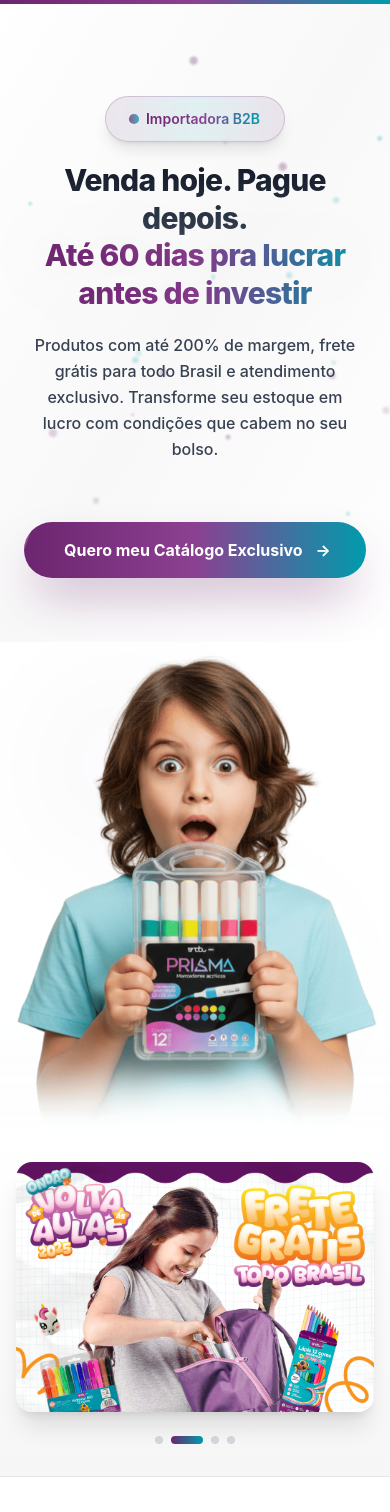
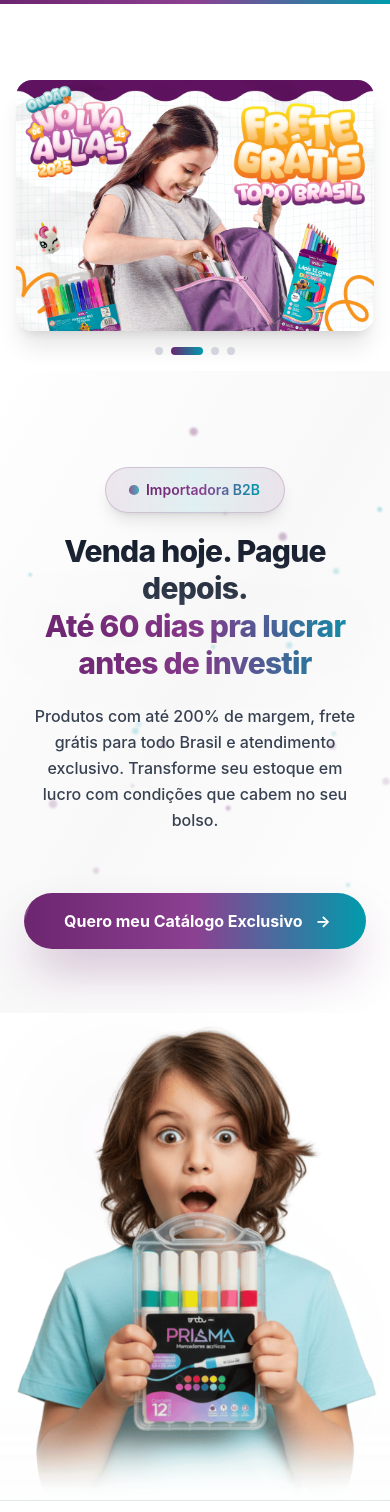
Before and after one commit to vblendo1/landingpage-onda, a React (Vite) app: page / in a window 390 px wide. Shown: the top 1512 px of the page. Built offline with nearby package versions, Linux system fonts and the light colour scheme.

Commit message:
Updated App.tsx

```diff
--- a/src/App.tsx
+++ b/src/App.tsx
@@ -22,9 +22,9 @@ function App() {
     <div className="min-h-screen bg-[#f6f6f6]">
       <ScrollProgress />
       <Navbar />
+      <HeroBannerCarousel />
       <Hero onCTAClick={() => setIsModalOpen(true)} />
       <HeroImageMobile />
-      <HeroBannerCarousel />
       <Logos3 />
       <div id="diferenciais">
         <Differentials onCTAClick={() => setIsModalOpen(true)} />
--- a/src/components/HeroBannerCarousel.tsx
+++ b/src/components/HeroBannerCarousel.tsx
@@ -62,7 +62,7 @@ const HeroBannerCarousel = () => {
   }, [emblaApi, onSelect]);
 
   return (
-    <section className="lg:hidden relative w-full py-8 px-4 bg-gradient-to-b from-white to-[#f6f6f6]">
+    <section className="lg:hidden relative w-full pt-20 pb-4 px-4 bg-white">
       <div className="max-w-3xl mx-auto">
         <motion.div
           initial={{ opacity: 0, y: 20 }}
@@ -92,7 +92,7 @@ const HeroBannerCarousel = () => {
           </div>
 
           {/* Navigation Dots */}
-          <div className="flex justify-center items-center gap-2 mt-6">
+          <div className="flex justify-center items-center gap-2 mt-4">
             {banners.map((_, index) => (
               <button
                 key={index}
```
